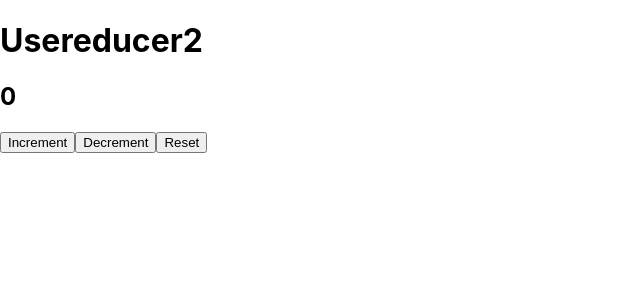
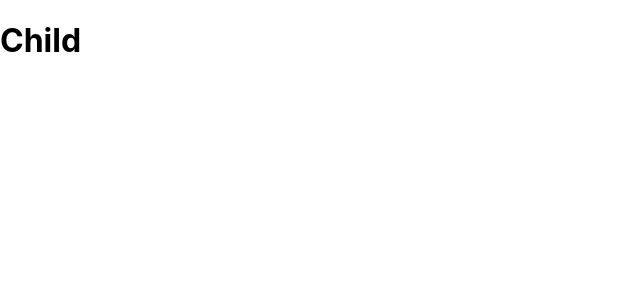
Before and after one commit to sameerddr/React-Tutorial, a React (Create React App) app: page / in a window 1280 px wide. Shown: the top 300 px of the page, without its empty margins (0-640 px from the left). Built offline with nearby package versions, Linux system fonts and the light colour scheme.

Commit message:
contextapi

```diff
--- a/src/App.js
+++ b/src/App.js
@@ -3,7 +3,8 @@
 // import { useEffect, useState, useRef, useContext } from "react";
 import { BrowserRouter, Routes, Route, Link } from "react-router-dom";
 import "./App.css";
-import Usereducer2 from "./UseReducer/Usereducer2";
+import Child from "./ContextAPI/Child";
+// import Usereducer2 from "./UseReducer/Usereducer2";
 // import Home from "./Rout/Home";
 // import About from "./Rout/About";
 // import Contact from "./Rout/Contact";
@@ -41,19 +42,26 @@ import Usereducer2 from "./UseReducer/Usereducer2";
 // import Usememo from "./Usememo/Usememo";
 // import Usereducer from "./UseReducer/Usereducer";
 function App() {
+  // return ( <
+  //     div className = "sameer" > {
+  //         /* <BrowserRouter>
+  //                 <Header />
+  //                 <Routes>
+  //                   <Route path="/" element={<Home />} />
+  //                   <Route path="/about" element={<About />} />
+  //                   <Route path="/about/:id" element={<Content />} />
+  //                   <Route path="/contact" element={<Contact />} />
+  //                   <Route path="/User:name" element={<User />} />
+  //                 </Routes>
+  //               </BrowserRouter> */
+  //     } <
+  //     Usereducer2 / >
+  //     <
+  //     /div>
+  // );
   return (
-    <div className="sameer">
-      {/* <BrowserRouter>
-        <Header />
-        <Routes>
-          <Route path="/" element={<Home />} />
-          <Route path="/about" element={<About />} />
-          <Route path="/about/:id" element={<Content />} />
-          <Route path="/contact" element={<Contact />} />
-          <Route path="/User:name" element={<User />} />
-        </Routes>
-      </BrowserRouter> */}
-      <Usereducer2 />
+    <div className="app">
+      <Child />
     </div>
   );
 }
```
Also changed, not shown: src/ContextAPI/SuperChild.jsx (added, +7 -0 lines).
